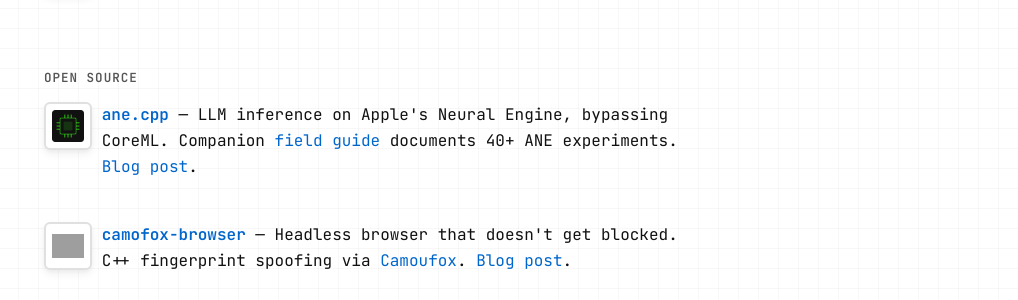
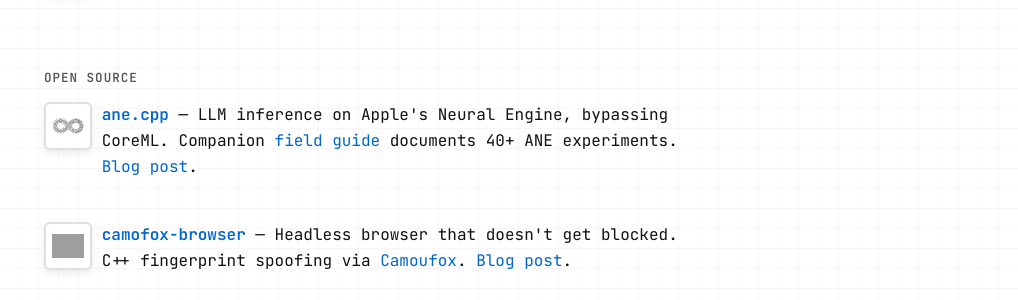
Before and after one commit to skyfallsin/skyfallsin.github.io, a Jekyll site: the page built from index.md, in a window 1280 px wide. Shown: the part 2012-2312 px from the top of the page, without its empty margins (262-1280 px from the left). Built offline with Jekyll 4.4.1, drawn with Linux system fonts in a browser that asks for light colours; nearby versions of some CDN libraries; grey boxes are pictures that could not be loaded.

Commit message:
replace ane.cpp logo with Gemini infinity chip/neural image, add dark mode variant

```diff
--- a/index.md
+++ b/index.md
@@ -60,7 +60,7 @@
 ## OPEN SOURCE
 
 <div class="startup-entry">
-<a href="https://github.com/skyfallsin/ane.cpp" class="startup-logo"><img src="/images/logos/ane-cpp.png" alt="ane.cpp" class="logo-padded"></a>
+<a href="https://github.com/skyfallsin/ane.cpp" class="startup-logo"><img src="/images/logos/ane-cpp.png" alt="ane.cpp" class="logo-padded theme-img-light"><img src="/images/logos/ane-cpp-dark.png" alt="ane.cpp" class="logo-padded theme-img-dark"></a>
 <div class="startup-text"><strong><a href="https://github.com/skyfallsin/ane.cpp">ane.cpp</a></strong> — LLM inference on Apple's Neural Engine, bypassing CoreML. Companion <a href="https://github.com/skyfallsin/apple-neural-engine-field-guide">field guide</a> documents 40+ ANE experiments. <a href="/2026/03/30/apple-neural-engine-local-llm-agents.html">Blog post</a>.</div>
 </div>
 
```
Also changed, not shown: images/logos/ane-cpp-dark.png (added), images/logos/ane-cpp.png.
